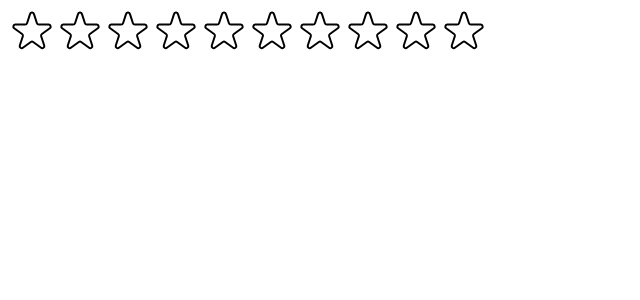
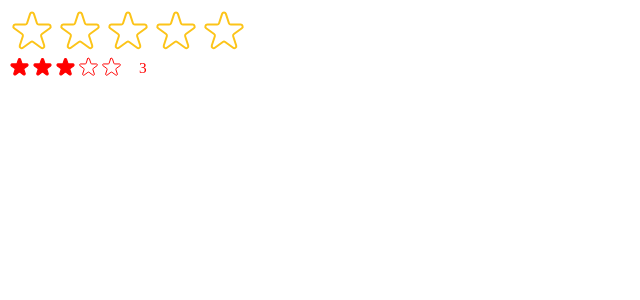
Before and after one commit to mkelly115/usepopcorn, a React (Create React App) app: page / in a window 1280 px wide. Shown: the top 300 px of the page, without its empty margins (0-640 px from the left). Built offline with nearby package versions, Linux system fonts and the light colour scheme.

Commit message:
finished star rating components with multiple inputs

```diff
--- a/src/StarRating.js
+++ b/src/StarRating.js
@@ -10,17 +10,26 @@
   display: "flex",
 };
 
-const textStyle = {
-  lineHeight: "1",
-  margin: "0",
-};
-export default function StarRating({ maxRating = 5 }) {
-  const [rating, setRating] = useState(0);
+export default function StarRating({
+  maxRating = 5,
+  color = "#fcc419",
+  size = 48,
+  messages = [],
+  defaultRating = 0,
+}) {
+  const [rating, setRating] = useState(defaultRating);
   const [tempRating, setTempRating] = useState(0);
 
   function handleRating(rating) {
     setRating(rating);
   }
+
+  const textStyle = {
+    lineHeight: "1",
+    margin: "0",
+    color: color,
+    fontSize: `${size / 1.5}px`,
+  };
 
   return (
     <div style={containerStyle}>
@@ -32,22 +41,28 @@
             full={tempRating ? tempRating >= i + 1 : rating >= i + 1}
             onHoverIn={() => setTempRating(i + 1)}
             onHoverOut={() => setTempRating(0)}
+            color={color}
+            size={size}
           />
         ))}
       </div>
-      <p style={textStyle}>{tempRating || rating || ""}</p>
+      <p style={textStyle}>
+        {messages.length === maxRating
+          ? messages[tempRating ? tempRating - 1 : rating - 1]
+          : tempRating || rating || ""}
+      </p>
     </div>
   );
 }
 
-const starStyle = {
-  width: "48px",
-  height: "48px",
-  display: "block",
-  cursor: "pointer",
-};
+function Star({ onRate, full, onHoverIn, onHoverOut, color, size }) {
+  const starStyle = {
+    width: `${size}px`,
+    height: `${size}px`,
+    display: "block",
+    cursor: "pointer",
+  };
 
-function Star({ onRate, full, onHoverIn, onHoverOut }) {
   return (
     <span
       role="button"
@@ -60,8 +75,8 @@
         <svg
           xmlns="http://www.w3.org/2000/svg"
           viewBox="0 0 20 20"
-          fill="#000"
-          stroke="#000"
+          fill={color}
+          stroke={color}
         >
           <path d="M9.049 2.927c.3-.921 1.603-.921 1.902 0l1.07 3.292a1 1 0 00.95.69h3.462c.969 0 1.371 1.24.588 1.81l-2.8 2.034a1 1 0 00-.364 1.118l1.07 3.292c.3.921-.755 1.688-1.54 1.118l-2.8-2.034a1 1 0 00-1.175 0l-2.8 2.034c-.784.57-1.838-.197-1.539-1.118l1.07-3.292a1 1 0 00-.364-1.118L2.98 8.72c-.783-.57-.38-1.81.588-1.81h3.461a1 1 0 00.951-.69l1.07-3.292z" />
         </svg>
@@ -70,7 +85,7 @@
           xmlns="http://www.w3.org/2000/svg"
           fill="none"
           viewBox="0 0 24 24"
-          stroke="#000"
+          stroke={color}
         >
           <path
             strokeLinecap="round"
--- a/src/index.js
+++ b/src/index.js
@@ -1,13 +1,17 @@
-import React from 'react';
-import ReactDOM from 'react-dom/client';
+import React from "react";
+import ReactDOM from "react-dom/client";
 // import './index.css';
 // import App from './App';
-import StarRating from './StarRating';
+import StarRating from "./StarRating";
 
-const root = ReactDOM.createRoot(document.getElementById('root'));
+const root = ReactDOM.createRoot(document.getElementById("root"));
 root.render(
   <React.StrictMode>
     {/* <App /> */}
-    <StarRating maxRating={10}/>
+    <StarRating
+      maxRating={5}
+      messages={["Terrible", "Bad", "Okay", "Good", "Amazing"]}
+    />
+    <StarRating size={23} color="red" defaultRating={3} />
   </React.StrictMode>
 );
```
